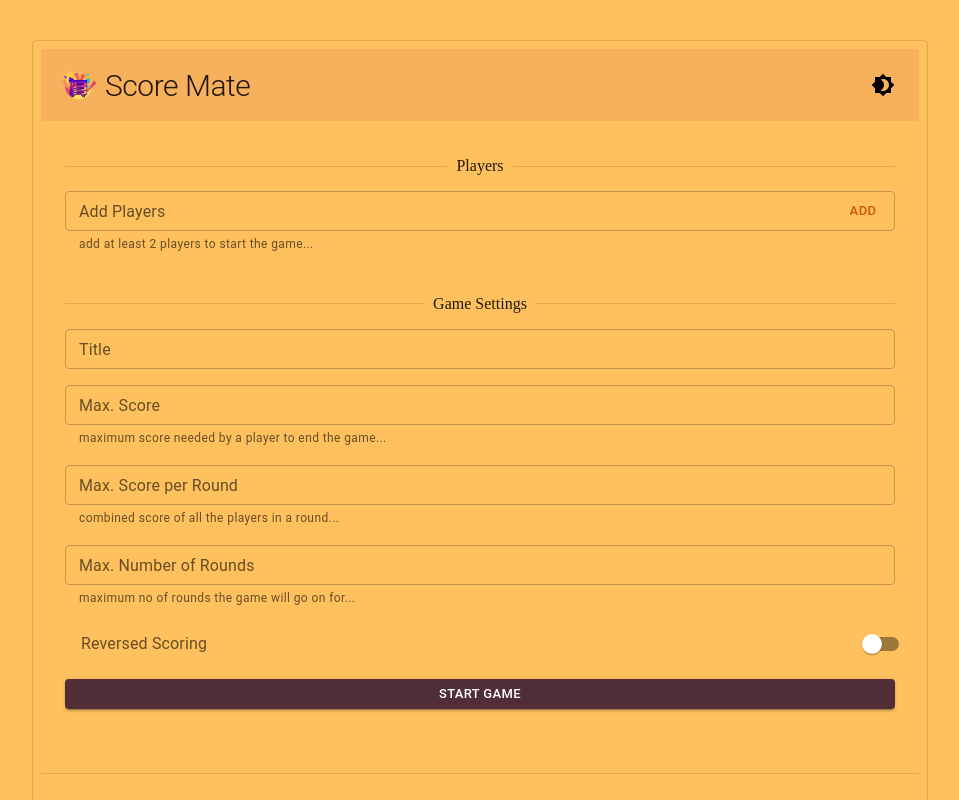
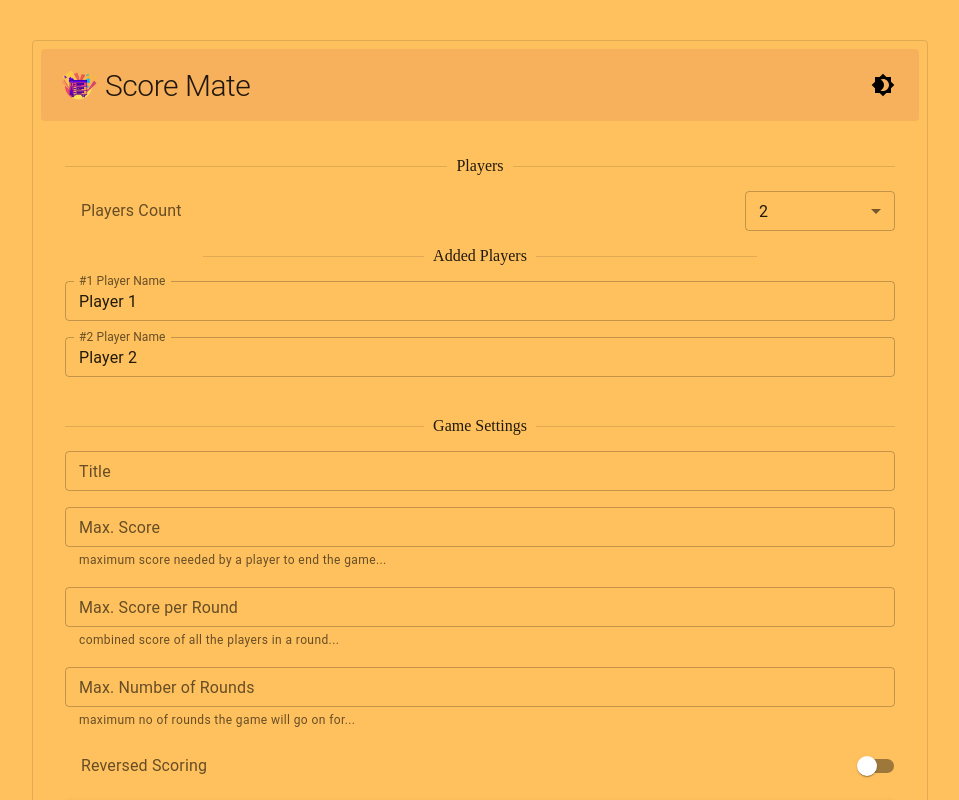
Before and after one commit to brock002/ScoreMate-PWA, a React (Vite) app: page / in a window 1280 px wide. Shown: the whole page, without its empty margins (160-1119 px from the left). Built offline with nearby package versions, Linux system fonts and the light colour scheme; what mui-color-input would draw is missing.

Commit message:
updated player adding system

```diff
--- a/src/pages/GameForm/GameForm.tsx
+++ b/src/pages/GameForm/GameForm.tsx
@@ -2,11 +2,10 @@ import React, { useState, useEffect } from "react"
 import { useNavigate } from "react-router-dom"
 import {
     Button,
-    Chip,
     Divider,
     FormControlLabel,
     Grid,
-    InputAdornment,
+    MenuItem,
     Switch,
     TextField,
 } from "@mui/material"
@@ -16,14 +15,28 @@ import { useSnackbar } from "notistack"
 
 const GameForm: React.FC = () => {
     const navigate = useNavigate()
+    const { enqueueSnackbar } = useSnackbar()
     const { data, currentGameData, dispatch } = useFormData()
-    const { enqueueSnackbar } = useSnackbar()
-    const [playerName, setPlayerName] = useState<string>("")
+    const [playersCount, setPlayersCount] = useState<number>(2)
+    const [players, setPlayers] = useState<string[]>(["Player 1", "Player 2"])
 
     useEffect(() => {
         if (currentGameData?.isGameRunning)
             navigate("/table", { replace: true })
     }, [currentGameData])
+
+    useEffect(() => {
+        data.players.length > 0 && setPlayersCount(data.players.length)
+    }, [])
+
+    useEffect(() => {
+        setPlayers((prev) =>
+            [...Array(playersCount)].map(
+                (_, index) =>
+                    data.players[index] || prev[index] || `Player ${index + 1}`
+            )
+        )
+    }, [playersCount])
 
     const handleChange = (e: React.ChangeEvent<HTMLInputElement>): void => {
         if (
@@ -58,41 +71,38 @@ const GameForm: React.FC = () => {
         }
     }
 
-    const handleAddClick = () => {
-        if (
-            !!playerName &&
-            data.players.every((player) => player !== playerName)
-        ) {
+    const handlePlayerUpdate =
+        (changeIndex: number) => (e: React.ChangeEvent<HTMLInputElement>) => {
             dispatch({
                 type: DispatchActions.updateValue,
                 payload: {
                     name: "players",
-                    value: [...data.players, playerName],
+                    value: [],
                 },
             })
-            setPlayerName("")
+            setPlayers((prev) =>
+                prev.map((item, index) =>
+                    index === changeIndex ? e.target.value : item
+                )
+            )
         }
-    }
 
     const handleSubmit = (): void => {
-        if (data.players.length < 2) {
-            enqueueSnackbar("Add a least 2 players to start the game...", {
+        if (players.some((item) => !item)) {
+            enqueueSnackbar("Player names cannot be empty...", {
                 variant: "error",
             })
             return
         }
-        dispatch({ type: DispatchActions.startGame })
-        navigate("/table", { replace: true })
-    }
-
-    const handleDeletePlayer = (playerName: string) => () => {
         dispatch({
             type: DispatchActions.updateValue,
             payload: {
                 name: "players",
-                value: data.players.filter((player) => player !== playerName),
+                value: players,
             },
         })
+        dispatch({ type: DispatchActions.startGame })
+        navigate("/table", { replace: true })
     }
 
     return (
@@ -109,60 +119,75 @@ const GameForm: React.FC = () => {
                 <Divider sx={{ color: "text.primary" }}>Players</Divider>
             </Grid>
 
-            {/* players */}
-            <Grid item xs={12}>
-                <TextField
-                    label="Add Players"
-                    variant="outlined"
-                    name="new-player-name"
-                    placeholder="player name"
-                    helperText="add at least 2 players to start the game..."
-                    value={playerName}
-                    onChange={(e) => setPlayerName(e.target.value)}
-                    onKeyDown={(e) => {
-                        e.key === "Enter" && handleAddClick()
-                    }}
-                    size="small"
-                    fullWidth
-                    sx={{ padding: 0 }}
-                    InputProps={{
-                        endAdornment: (
-                            <InputAdornment position="end">
-                                <Button
-                                    size="small"
-                                    color="secondary"
-                                    onClick={handleAddClick}
+            {/* players count */}
+            <Grid container>
+                <FormControlLabel
+                    control={
+                        <TextField
+                            select
+                            size="small"
+                            value={playersCount}
+                            variant="outlined"
+                            sx={{ minWidth: 150 }}
+                            onChange={(e) =>
+                                setPlayersCount(Number(e.target.value))
+                            }
+                        >
+                            {[2, 3, 4, 5, 6, 7, 8, 9, 10].map((option) => (
+                                <MenuItem
+                                    value={option}
+                                    key={`players-count-options-${option}`}
                                 >
-                                    Add
-                                </Button>
-                            </InputAdornment>
-                        ),
+                                    {option}
+                                </MenuItem>
+                            ))}
+                        </TextField>
+                    }
+                    labelPlacement="start"
+                    label="Players Count"
+                    sx={{
+                        "&.MuiFormControlLabel-root": {
+                            width: "100%",
+                            justifyContent: "space-between",
+                            color: "text.secondary",
+                            marginRight: 0,
+                        },
                     }}
                 />
             </Grid>
 
+            <Grid container justifyContent="center">
+                <Grid item xs={8}>
+                    <Divider sx={{ color: "text.primary" }}>
+                        Added Players
+                    </Divider>
+                </Grid>
+            </Grid>
+
             {/* added players */}
-            {data.players.length > 0 ? (
-                <Grid item xs={12} color="text.primary">
-                    Players added:{" "}
-                    {data.players.map((item, index) => (
-                        <Chip
-                            label={item}
-                            color="primary"
-                            key={`player-items-${index}`}
-                            sx={{ mx: 0.5 }}
-                            onDelete={handleDeletePlayer(item)}
-                        />
-                    ))}
+            {players.map((item, index) => (
+                <Grid container key={`game-players-items-${index}`}>
+                    <TextField
+                        size="small"
+                        value={item}
+                        variant="outlined"
+                        label={`#${index + 1} Player Name`}
+                        placeholder="Player Name"
+                        onChange={handlePlayerUpdate(index)}
+                        helperText={!item ? "player name cannot be empty" : ""}
+                        InputLabelProps={{ shrink: true }}
+                        error={!item}
+                        fullWidth
+                    />
                 </Grid>
-            ) : null}
+            ))}
 
             <Grid item xs={12} mt={3}>
                 <Divider sx={{ color: "text.primary" }}>Game Settings</Divider>
             </Grid>
 
             {/* Game title */}
-            <Grid item xs={12}>
+            <Grid container>
                 <TextField
                     label="Title"
                     variant="outlined"
@@ -175,7 +200,7 @@ const GameForm: React.FC = () => {
             </Grid>
 
             {/* Maximum score */}
-            <Grid item xs={12}>
+            <Grid container>
                 <TextField
                     label="Max. Score"
                     variant="outlined"
@@ -190,7 +215,7 @@ const GameForm: React.FC = () => {
             </Grid>
 
             {/* Maximum score per round */}
-            <Grid item xs={12}>
+            <Grid container>
                 <TextField
                     label="Max. Score per Round"
                     variant="outlined"
@@ -205,7 +230,7 @@ const GameForm: React.FC = () => {
             </Grid>
 
             {/* Maximum rounds */}
-            <Grid item xs={12}>
+            <Grid container>
                 <TextField
                     label="Max. Number of Rounds"
                     variant="outlined"
@@ -220,7 +245,7 @@ const GameForm: React.FC = () => {
             </Grid>
 
             {/* Reversed scoring */}
-            <Grid item xs={12}>
+            <Grid container>
                 <FormControlLabel
                     control={
                         <Switch
@@ -241,7 +266,7 @@ const GameForm: React.FC = () => {
                 />
             </Grid>
 
-            <Grid item xs={12}>
+            <Grid container>
                 <Button
                     variant="contained"
                     size="small"
```
Also changed, not shown: src/pages/ScoreTable/ScoreTable.tsx (+21 -3 lines).
